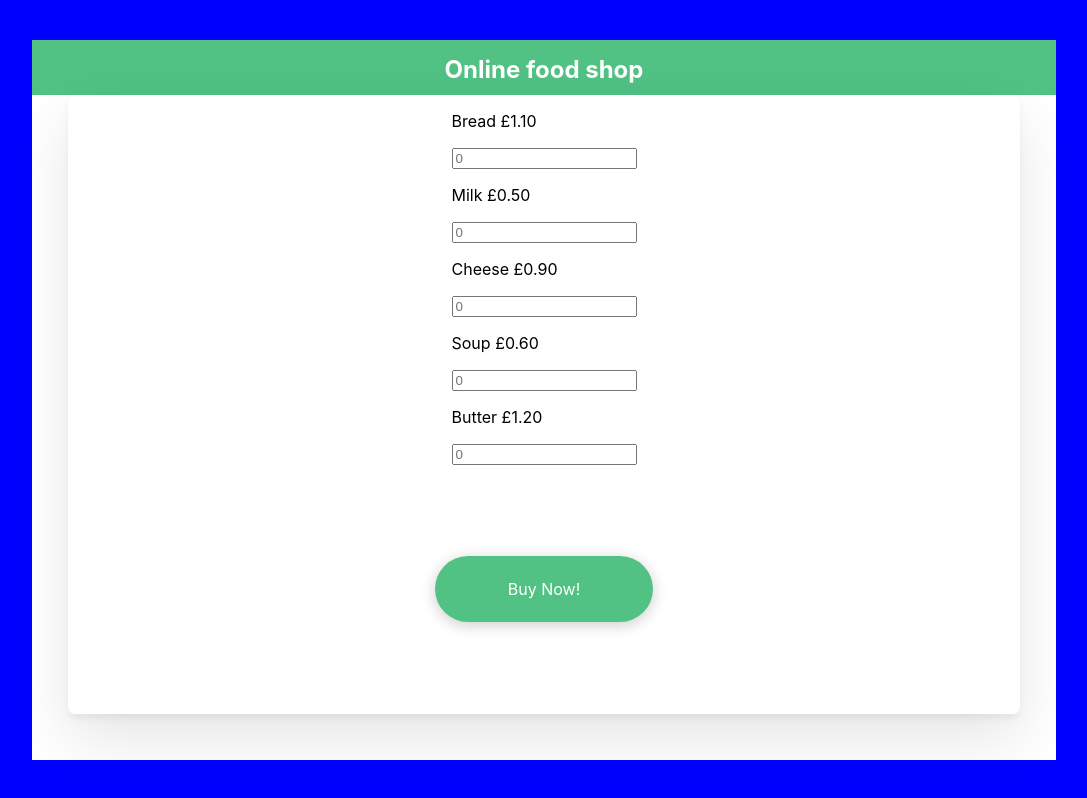
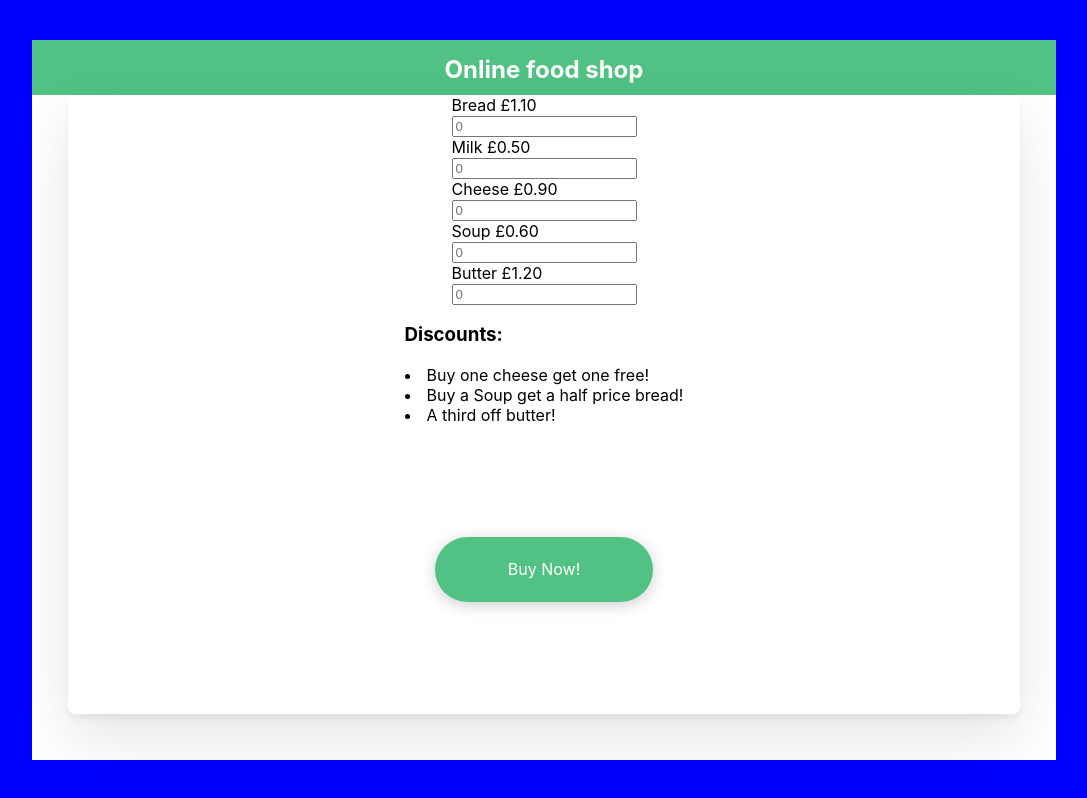
Before and after one commit to UPLukeet/Good-energy-shopping, a React (Create React App) app: page / in a window 1280 px wide. Shown: the whole page, without its empty margins (96-1183 px from the left). Built offline with nearby package versions, Linux system fonts and the light colour scheme.

Commit message:
fiddled with the UI

```diff
--- a/src/Components/homepage/ShoppingPageOne.js
+++ b/src/Components/homepage/ShoppingPageOne.js
@@ -22,6 +22,10 @@ const ShoppingPageOne = (props) => {
 
   return (
     <div className={"Shopping_Content " + pageone_show}>
+
+
+
+      <div className='Shopping_input_container'>
         {Data.map((Ingredients) => {
 
           //updates Quanties Hook
@@ -38,9 +42,19 @@ const ShoppingPageOne = (props) => {
 
           return (<div className={"Shopping_input " + Ingredients.Name} key={Ingredients.Name}>
             <p>{Ingredients.Name} £{Ingredients.Price}</p>
-          <input onChange={handleChange.bind(this)} min="0"  placeholder="0" type="number"></input>
+            <input onChange={handleChange.bind(this)} min="0" placeholder="0" type="number"></input>
           </div>)
         })}
+      </div>
+
+      <div className='Discount_list'>
+        <h3>Discounts:</h3>
+        <li>Buy one cheese get one free!</li>
+        <li>Buy a Soup get a half price bread!</li>
+        <li>A third off butter!</li>
+
+      </div>
+
       <div className="Shopping_Buttons">
         <p onClick={props.next_ClickHandler}>Buy Now!</p>
       </div>
--- a/src/Styling/_shoppingList.scss
+++ b/src/Styling/_shoppingList.scss
@@ -52,6 +52,7 @@
             }
 
             //contains contents/funtional components
+
             .Shopping_Content {
                 display: flex;
                 flex-direction: column;
@@ -68,9 +69,25 @@
                 box-shadow: 0 25px 60px rgba(0, 0, 0, 0.1), 0 5px 6px rgba(0, 0, 0, 0.05);
 
                 //containts input fields
-                .Shopping_input {
-                    margin-left: auto;
-                    margin-right: auto;
+                .Shopping_input_container {
+                    display: flex;
+                    flex-direction: column;
+                    height: auto;
+                    margin: auto;
+                    .Shopping_input {
+                        margin-top: auto;
+                        margin-bottom: auto;
+                        p {
+                            margin: 0;
+                        }
+                    }
+                }
+
+                //constains discount list
+                .Discount_list {
+                    margin: auto;
+                    h3 {
+                    }
                 }
 
                 //contains input output field
@@ -89,19 +106,18 @@
                         margin-right: 0;
                         margin-left: auto;
                         flex-direction: column;
-                        p{
+                        p {
                             margin-left: auto;
                             margin-right: 0;
                             margin-top: 0;
                             margin-bottom: 0;
                         }
-                        .Item_discount{
+                        .Item_discount {
                             margin-top: 0;
                             margin-bottom: 0;
                             padding-bottom: 1%;
                         }
                     }
-
                 }
 
                 .Shopping_total {
@@ -116,6 +132,7 @@
                         margin-left: auto;
                     }
                 }
+
 
                 // Contains buttons
                 .Shopping_Buttons {
```
Also changed, not shown: 1 other file (tests, documents, lock files or other folders). Lines whose indentation alone changed are shown as unchanged.
